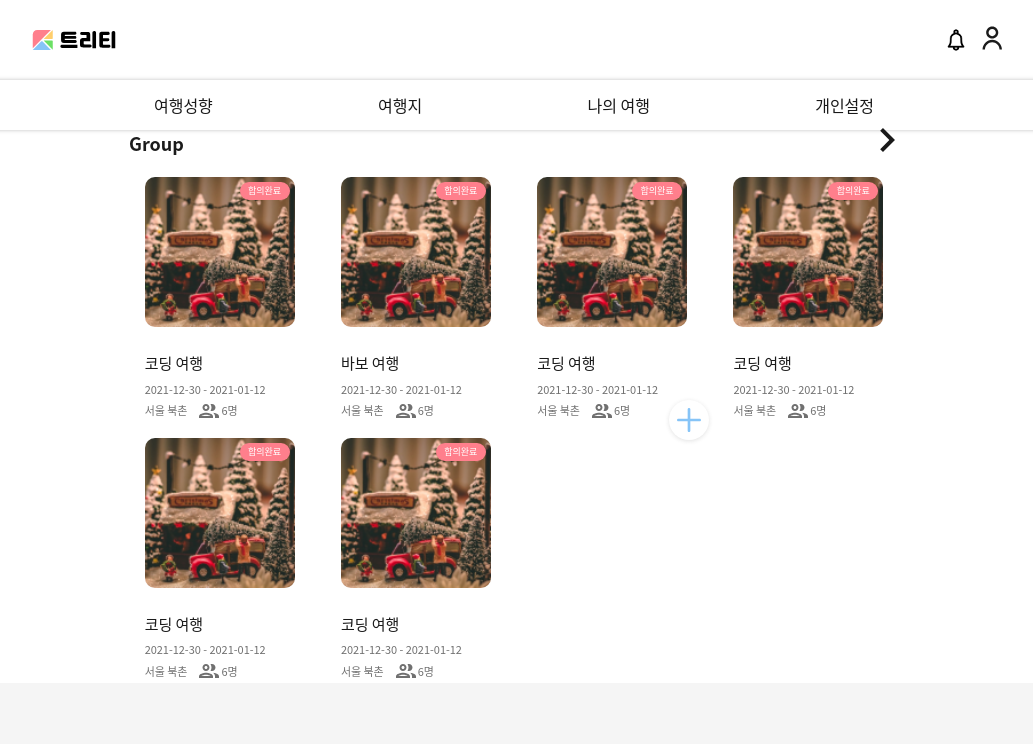
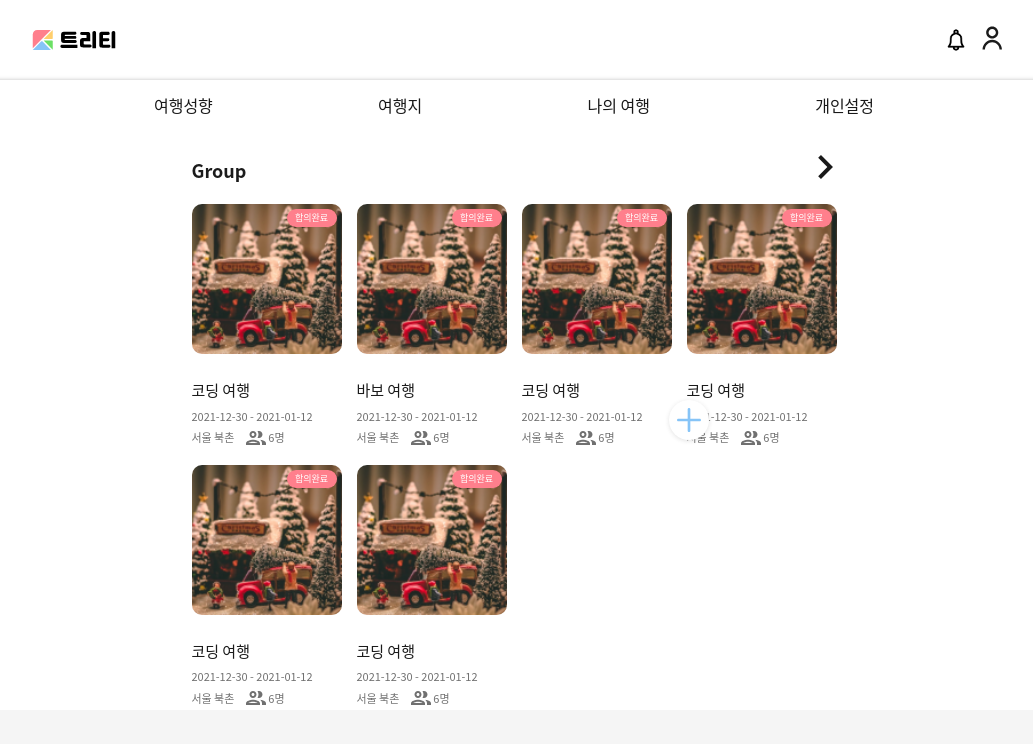
Before and after one commit to CodingWasabi/trti_frontend, a React app: page / in a window 1280 px wide. Shown: the top 744 px of the page, without its empty margins (126-1159 px from the left). Built offline with nearby package versions, Linux system fonts and the light colour scheme.

Commit message:
fix: appLayout
1. blurred props를 추가해서 페이지 색상 변경 가능하게
#21

```diff
--- a/src/components/common/AppLayout/index.tsx
+++ b/src/components/common/AppLayout/index.tsx
@@ -9,17 +9,21 @@ import NavBar from '@/components/atomic/molecules/NavBar';
 
 import { Wrapper, ContentsWrapper, Contents } from './style';
 
-interface IAppLayoutComponentProps {
+export interface IAppLayout {
+  isBlurred?: boolean;
+}
+
+interface IAppLayoutComponentProps extends IAppLayout {
   children: React.ReactNode;
 }
 
-const AppLayout = ({ children }: IAppLayoutComponentProps) => {
+const AppLayout = ({ isBlurred = false, children }: IAppLayoutComponentProps) => {
   const isDesktop = useGetResponsive() > 1024;
   return (
     <Wrapper>
       <Header />
       {isDesktop && <NavBar />}
-      <ContentsWrapper>
+      <ContentsWrapper isBlurred={isBlurred}>
         <Contents>{children}</Contents>
       </ContentsWrapper>
       <Footer />
--- a/src/components/common/AppLayout/style.ts
+++ b/src/components/common/AppLayout/style.ts
@@ -1,6 +1,10 @@
 import styled from 'styled-components';
 
 import useGetClientRect from '@/hooks/useGetClientRect';
+
+import { IAppLayout } from '@/components/common/AppLayout';
+
+import { Theme } from '@/theme/Theme';
 
 const { width, height } = useGetClientRect();
 
@@ -16,18 +20,21 @@ export const Wrapper = styled.div`
   width: 100%;
 `;
 
-export const ContentsWrapper = styled.div`
+export const ContentsWrapper = styled.div<IAppLayout>`
   flex: 1;
+  background-color: ${(props) => (props.isBlurred ? Theme.B_2 : Theme.F_1)};
 `;
 
 export const Contents = styled.div`
   position: relative;
 
-  /* display: flex; */
-  /* flex-direction: column; */
-  /* align-items: center; */
+  display: flex;
+  flex-direction: column;
+  align-items: center;
 
   margin: 0 auto;
+  margin-top: 27px;
+
   padding: 0px 10px;
   min-width: 320px;
   width: 100%;
```
